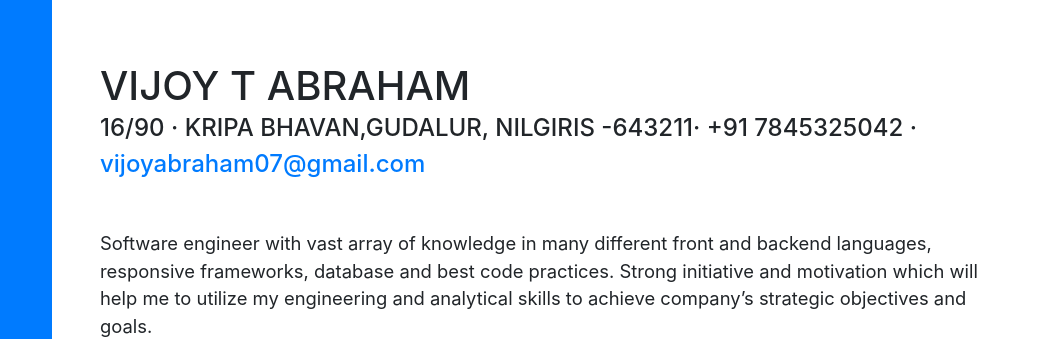
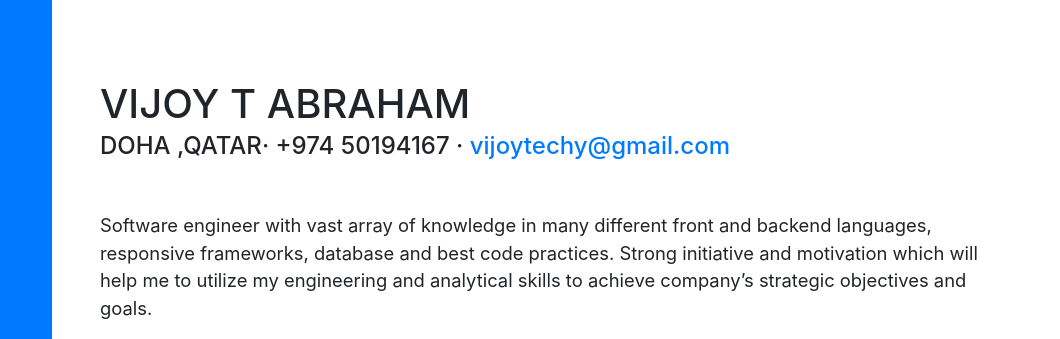
Before and after one commit to vijoytechy/myportfolio, a website with bundled scripts: page index.html in a window 1280 px wide. Shown: the part 147-486 px from the top of the page, 220-1280 px from the left. Built offline with nearby package versions, Linux system fonts and the light colour scheme; a web font is replaced by a local one.

Commit message:
update address

```diff
--- a/index.html
+++ b/index.html
@@ -66,8 +66,8 @@
         <h1 class="mb-0">Vijoy T
           <span>Abraham</span>
         </h1>
-        <div class="subheading mb-5">16/90 · Kripa Bhavan,Gudalur, Nilgiris -643211· +91 7845325042 ·
-          <a class="sma" href="mailto:name@email.com">vijoyabraham07@gmail.com</a>
+        <div class="subheading mb-5">Doha ,Qatar· +974 50194167 ·
+          <a class="sma" href="mailto:name@email.com">vijoytechy@gmail.com</a>
         </div>
         <p class="lead mb-5">Software engineer with vast array of knowledge in many different front and backend languages,
         responsive frameworks, database and best code practices. Strong initiative and motivation which
@@ -316,7 +316,7 @@
 <footer class="page-footer font-small blue">
 
   <!-- Copyright -->
-  <div class="footer-copyright text-center py-3">© 2019 Copyright:
+  <div class="footer-copyright text-center py-3">© 2023 Copyright:
     <a href="https://github.com/vijoytechy/">vijoytechy</a>
   </div>
   <!-- Copyright -->
```
